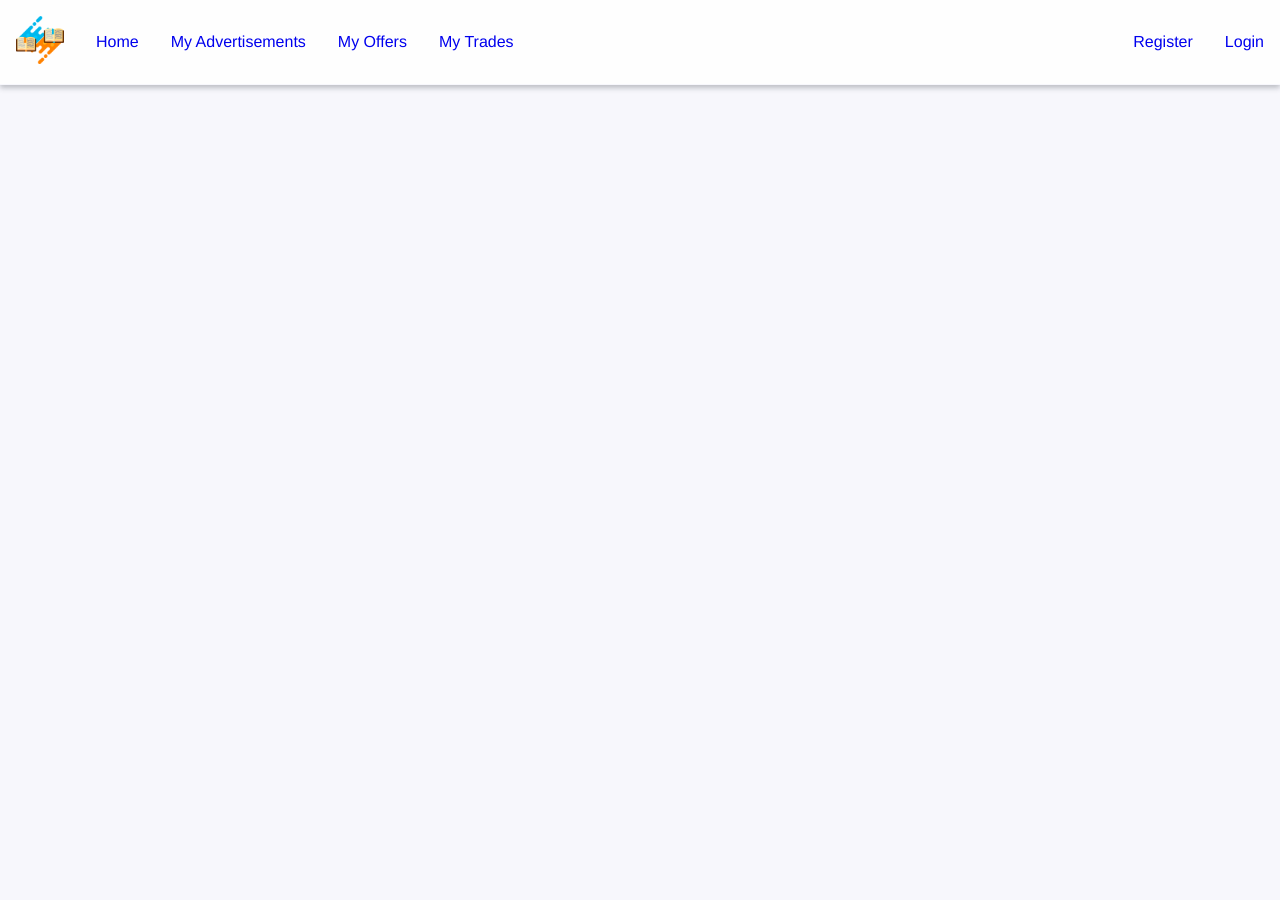
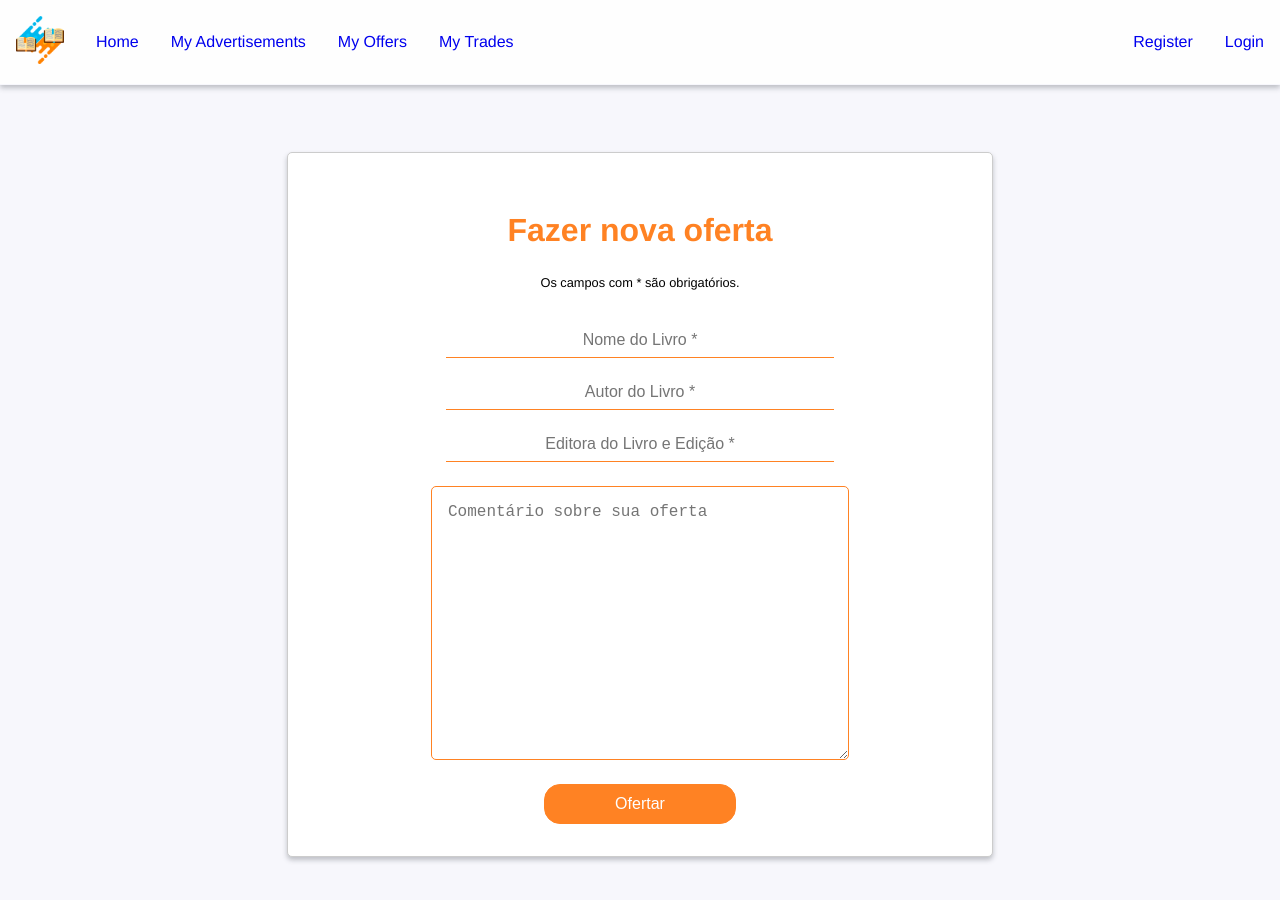
Before and after one commit to victorhmp/BookShare-Client, a React app: page /new-offer/1 in a window 1280 px wide. Before the commit this address had no page. Shown: the top 900 px of the page. Before the commit the page ends 800 px from the top, so only its background shows below. Built offline with nearby package versions, Linux system fonts and the light colour scheme.

Commit message:
Create OfferCreate page; Format date at AdvertisementCard
Create OfferCreate page;
Add OfferCreate route at App.js;
Add OfferCreate LinkTo at AdvertisementCard "Ofertar" button;
Add function to format date at AdvertisementCard

Signed-off-by: ricardokojo <ricardokojo7@gmail.com>

```diff
--- a/src/Components/AdvertisementCard.js
+++ b/src/Components/AdvertisementCard.js
@@ -1,7 +1,7 @@
 import React from 'react';
 import axios from 'axios';
-
 import Auth from '../Modules/Auth';
+import {Link} from 'react-router-dom';
 
 import placeholder from '../images/placeholder.png'
 
@@ -22,6 +22,7 @@ class AdvertisementCard extends React.Component {
       }
     }
     this.closeAdv = this.closeAdv.bind(this);
+    this.formatDate = this.formatDate.bind(this);
     this.formatStatus = this.formatStatus.bind(this);
   }
 
@@ -40,6 +41,17 @@ class AdvertisementCard extends React.Component {
       default:
         return 'Indefinido'
     }
+  }
+
+  formatDate(d) {
+    this.date = new Date(d);
+    // Sums 3 to hour due to timezone
+    // Sums 1 to month because of Javascript implementation (month starts at 0)
+    this.formattedDate =
+      (this.date.getHours() + 3)+":"+this.date.getMinutes()+" de "+
+      this.date.getDate()+"/"+(this.date.getMonth() + 1)+"/"+this.date.getFullYear();
+
+    return this.formattedDate;
   }
 
   closeAdv(e) {
@@ -82,9 +94,11 @@ class AdvertisementCard extends React.Component {
               <p className='comment'> <b>Comentário do Usuário:</b> {this.state.adv.comment}</p>
             </div>
             <div className='card-adv__right-info'>
-              <p className='created-at'> <b>Criado às:</b> {this.state.adv.created_at} </p>
+              <p className='created-at'> <b>Criado às:</b> {this.formatDate(this.state.adv.created_at)} </p>
               <p className='username'> <b>Por:</b> {this.state.adv.user.username}</p>
-              <button className="btn btn-blue">Ofertar</button>
+              <Link to={'http://localhost:8080/new-offer/' + this.state.adv.id}>
+                <button className="btn btn-blue">Ofertar</button>
+              </Link>
             </div>
           </div>
         );
@@ -97,7 +111,7 @@ class AdvertisementCard extends React.Component {
               <p className='author'> <b>Autor:</b> {this.state.adv.book_author}</p>
               <p className='publication'> <b>Editora:</b> {this.state.adv.book_publication}</p>
               <p className='comment'> <b>Comentário:</b> {this.state.adv.comment}</p>
-              <p className='created-at'> <b>Criado às:</b> {this.state.adv.created_at} </p>
+              <p className='created-at'> <b>Criado às:</b> {this.formatDate(this.state.adv.created_at)} </p>
               <p className='status'> <b>Status:</b> {this.formatStatus(this.state.adv.status)} </p>
                 {this.state.adv.status === 'open' ?
                   <div className='card-adv__right-info'>
--- a/src/Components/App.js
+++ b/src/Components/App.js
@@ -20,6 +20,7 @@ import WishlistItemUpdate from './WishlistItemUpdate';
 
 import Advertisement from './Advertisement';
 import AdvertisementCreate from './AdvertisementCreate';
+import OfferCreate from './OfferCreate';
 
 class App extends Component {
   constructor() {
@@ -270,6 +271,7 @@ class App extends Component {
 
             <Route path="/advertisements" component={Advertisement} />
             <Route path="/new-advertisement" component={AdvertisementCreate} />
+            <Route path="/new-offer/:advId" component={OfferCreate} />
 
             <Route component={NotFoundPage} />
           </Switch>
--- /dev/null
+++ b/src/Components/OfferCreate.js
@@ -0,0 +1,143 @@
+import React from 'react';
+import Auth from '../Modules/Auth';
+import axios from 'axios';
+import {Link} from 'react-router-dom';
+
+import placeholder from '../images/placeholder.png'
+
+class OfferCreate extends React.Component {
+  constructor() {
+    super();
+    this.baseState = {
+      book_title: '',
+      book_author: '',
+      book_publication: '',
+      comment: '',
+      advertisement_id: null,
+      status: 0
+    };
+
+    this.state = this.baseState;
+    this.handleChange = this.handleChange.bind(this);
+    this.handleCreateOfferSubmit = this.handleCreateOfferSubmit.bind(this);
+    this.clearForm = this.clearForm.bind(this);
+    this.checkForm = this.checkForm.bind(this);
+  }
+
+  clearForm() {
+    this.setState(this.baseState);
+  }
+
+  checkForm() {
+    this.error = false;
+    this.error_msg = 'Preencha todos os campos obrigatórios:\n\n';
+
+    if (this.state.book_title === '') {
+      this.error_msg += 'Título do Livro\n';
+      this.error = true;
+    }
+
+    if (this.state.book_author === '') {
+      this.error_msg += 'Autor do Livro\n';
+      this.error = true;
+    }
+
+    if (this.state.book_publication === '') {
+      this.error_msg += 'Editora\n';
+      this.error = true;
+    }
+
+    if (this.error === true) {
+      alert(this.error_msg);
+      return false;
+    }
+
+    return true;
+  }
+
+  handleChange(e) {
+    const name = e.target.name;
+    const val = e.target.value;
+
+    this.setState({
+      [name]: val,
+    });
+  }
+
+  handleCreateOfferSubmit(e, data) {
+    e.preventDefault();
+    if (!this.checkForm()) return;
+
+    axios.post(`http://localhost:3000/offers`, JSON.stringify(data), {
+      headers: {
+        token: Auth.getToken(),
+        'Authorization': `Token ${Auth.getToken()}`,
+        'Content-Type': 'application/json',
+      }
+    }).then(response => {
+      console.log(response);
+      alert("Oferta feita com sucesso!");
+      this.clearForm();
+    }).catch(err => {
+      console.log(err);
+      alert("Erro ao criar oferta. Tente novamente.");
+    })
+  }
+
+  componentDidMount() {
+    this.setState({...this.state, advertisement_id: this.props.match.params.advId});
+  }
+
+  render() {
+    return (
+      <section id="createOfferForm">
+        <div className="basic-form-wrapper">
+          <form className="basic-form" onSubmit={(e) => this.handleCreateOfferSubmit(e, this.state)}>
+            <h1 className="basic-form__title">Fazer nova oferta</h1>
+            <span className="basic-form__instructions"> Os campos com * são obrigatórios. </span>
+
+            <input
+              type="text"
+              className="basic-form__input"
+              name="book_title"
+              placeholder="Nome do Livro *"
+              value={this.state.book_title}
+              onChange={this.handleChange}
+            />
+
+            <input
+              type="text"
+              className="basic-form__input"
+              name="book_author"
+              placeholder="Autor do Livro *"
+              value={this.state.book_author}
+              onChange={this.handleChange}
+            />
+
+            <input
+              type="text"
+              className="basic-form__input"
+              name="book_publication"
+              placeholder="Editora do Livro e Edição *"
+              value={this.state.book_publication}
+              onChange={this.handleChange}
+            />
+
+            <textarea
+              type="textarea"
+              className="basic-form__textarea"
+              name="comment"
+              placeholder="Comentário sobre sua oferta"
+              value={this.state.comment}
+              onChange={this.handleChange}
+            />
+
+            <button className="basic-form__btn">Ofertar</button>
+          </form>
+        </div>
+      </section>
+    )
+  }
+}
+
+export default OfferCreate;
```
